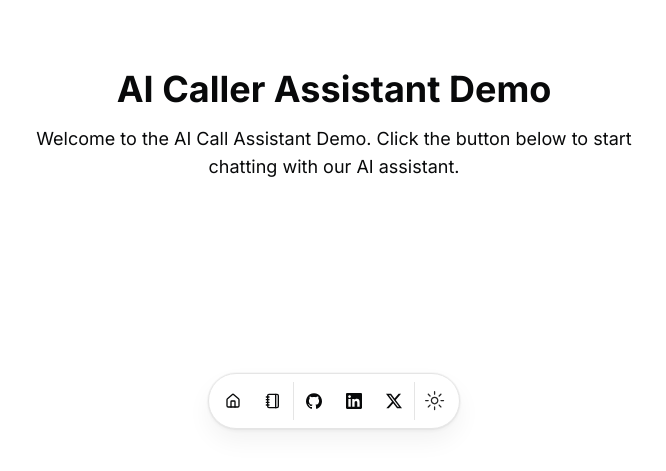
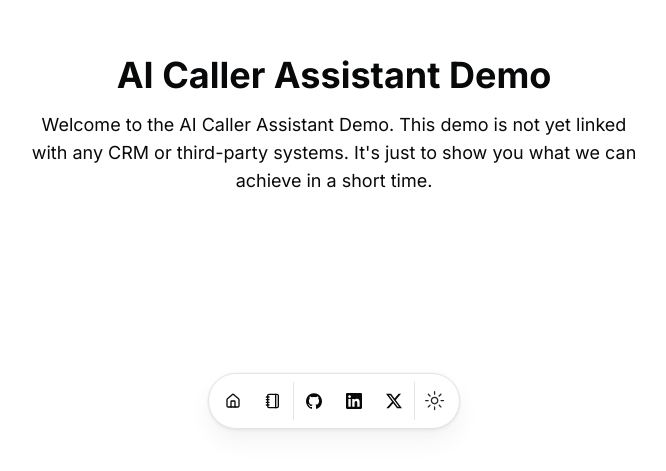
Before and after one commit to walidboulanouar/walid_portfolio, a Next.js app: page /demo in a window 1280 px wide. Shown: the part 355-826 px from the top of the page, without its empty margins (306-972 px from the left). Built offline with nearby package versions, Linux system fonts and the light colour scheme.

Commit message:
update text in page

```diff
--- a/src/app/demo/page.tsx
+++ b/src/app/demo/page.tsx
@@ -10,7 +10,8 @@ export default function Page() {
       <div className="text-center max-w-2xl">
         <h1 className="text-4xl font-bold mb-4">AI Caller Assistant Demo</h1>
         <p className="text-lg mb-8">
-          Welcome to the AI Call Assistant Demo. Click the button below to start chatting with our AI assistant.
+        Welcome to the AI Caller Assistant Demo. This demo is not yet linked with any CRM or third-party systems.
+          It's just to show you what we can achieve in a short time.
         </p>
       </div>
     </main>
```
